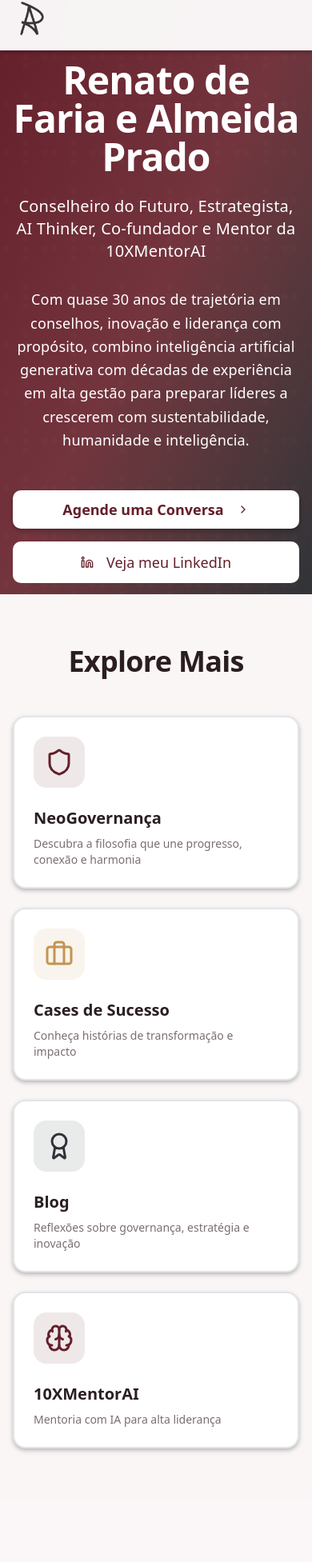
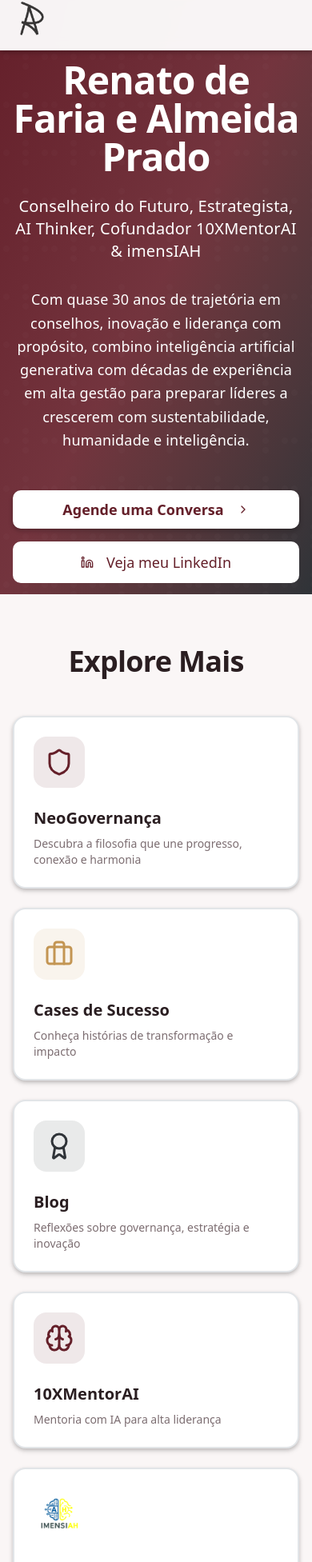
Before and after one commit to renatoprado18/apce-website, a Next.js app: page / in a window 390 px wide. Shown: the part 17-1970 px from the top of the page at 80% size. Built offline with nearby package versions, Linux system fonts and the light colour scheme.

Commit message:
feat: Integrar imensIAH no website (Hero, Explore Mais, Propósito, Valor Agregado)

```diff
--- a/app/page.tsx
+++ b/app/page.tsx
@@ -72,7 +72,7 @@
             Renato de Faria e Almeida Prado
           </h1>
           <p className="text-xl md:text-2xl mb-8 font-light max-w-4xl mx-auto animate-fade-in-up animation-delay-200">
-            Conselheiro do Futuro, Estrategista, AI Thinker, Co-fundador e Mentor da 10XMentorAI
+            Conselheiro do Futuro, Estrategista, AI Thinker, Cofundador 10XMentorAI & imensIAH
           </p>
           <p className="text-lg md:text-xl mb-12 max-w-3xl mx-auto leading-relaxed animate-fade-in-up animation-delay-400">
             Com quase 30 anos de trajetória em conselhos, inovação e liderança com propósito,
@@ -108,7 +108,7 @@
           <h2 className="text-4xl md:text-5xl font-bold mb-12 text-center text-foreground">
             Explore Mais
           </h2>
-          <div className="grid md:grid-cols-2 lg:grid-cols-4 gap-6 max-w-6xl mx-auto">
+          <div className="grid md:grid-cols-2 lg:grid-cols-3 xl:grid-cols-5 gap-6 max-w-7xl mx-auto">
             <Link href="/neogovernanca">
               <Card className="hover-lift elevation-2 border-2 cursor-pointer h-full group">
                 <CardHeader>
@@ -156,6 +156,18 @@
                 </CardHeader>
               </Card>
             </a>
+
+            <a href="https://www.imensiah.com.br" target="_blank" rel="noopener noreferrer">
+              <Card className="hover-lift elevation-2 border-2 cursor-pointer h-full group">
+                <CardHeader>
+                  <div className="w-16 h-16 rounded-xl flex items-center justify-center mb-4 overflow-hidden">
+                    <img src="/images/logo-imensiah.webp" alt="imensIAH" className="w-full h-full object-contain group-hover:scale-110 transition-transform" />
+                  </div>
+                  <CardTitle className="text-xl">imensIAH</CardTitle>
+                  <CardDescription>Inteligência Estratégica com IA + IH</CardDescription>
+                </CardHeader>
+              </Card>
+            </a>
           </div>
         </div>
       </section>
@@ -184,9 +196,15 @@
             <blockquote className="text-2xl md:text-3xl font-light italic text-primary border-l-4 border-accent pl-6 my-12 bg-accent/5 py-6 rounded-r-lg">
               &ldquo;a verdadeira inovação surge quando tecnologia e humanidade trabalham em harmonia&rdquo;
             </blockquote>
+            <p className="text-lg md:text-xl text-muted-foreground leading-relaxed mb-8">
+              Com a <strong className="text-primary">10XMentorAI</strong>, complemento minha atuação em conselhos do futuro, preparando a alta liderança
+              para exponencializar seus resultados através da Inteligência Artificial.
+            </p>
             <p className="text-lg md:text-xl text-muted-foreground leading-relaxed">
-              Com esta iniciativa, complemento minha atuação em conselhos do futuro, preparando a alta liderança
-              para exponencializar seus resultados através da Inteligência Artificial.
+              Já na <strong className="text-accent">imensIAH.com.br</strong>, plataforma que cofundei, unimos o melhor da IA com a profundidade da Inteligência Humana.
+              Oferecemos diagnósticos estratégicos completos — análise SWOT, insights PESTEL e recomendações prioritárias com OKRs —
+              transformando dados empresariais em decisões que realmente fazem a diferença. Uma extensão natural da minha atuação como Conselheiro do Futuro,
+              aplicando IA com sabedoria estratégica.
             </p>
               </div>
             </div>
@@ -211,8 +229,9 @@
               <CardContent>
                 <ul className="space-y-2 text-muted-foreground">
                   <li>• Pioneiro em IA para Governança no Brasil</li>
-                  <li>• Fundador da 10XMentorAI</li>
+                  <li>• Cofundador da 10XMentorAI & imensIAH</li>
                   <li>• AI Board Advisory para empresas</li>
+                  <li>• Diagnósticos estratégicos com IA + IH</li>
                 </ul>
               </CardContent>
             </Card>
```
Also changed, not shown: public/images/logo-imensiah.webp (added), 1 other file (tests, documents, lock files or other folders).
